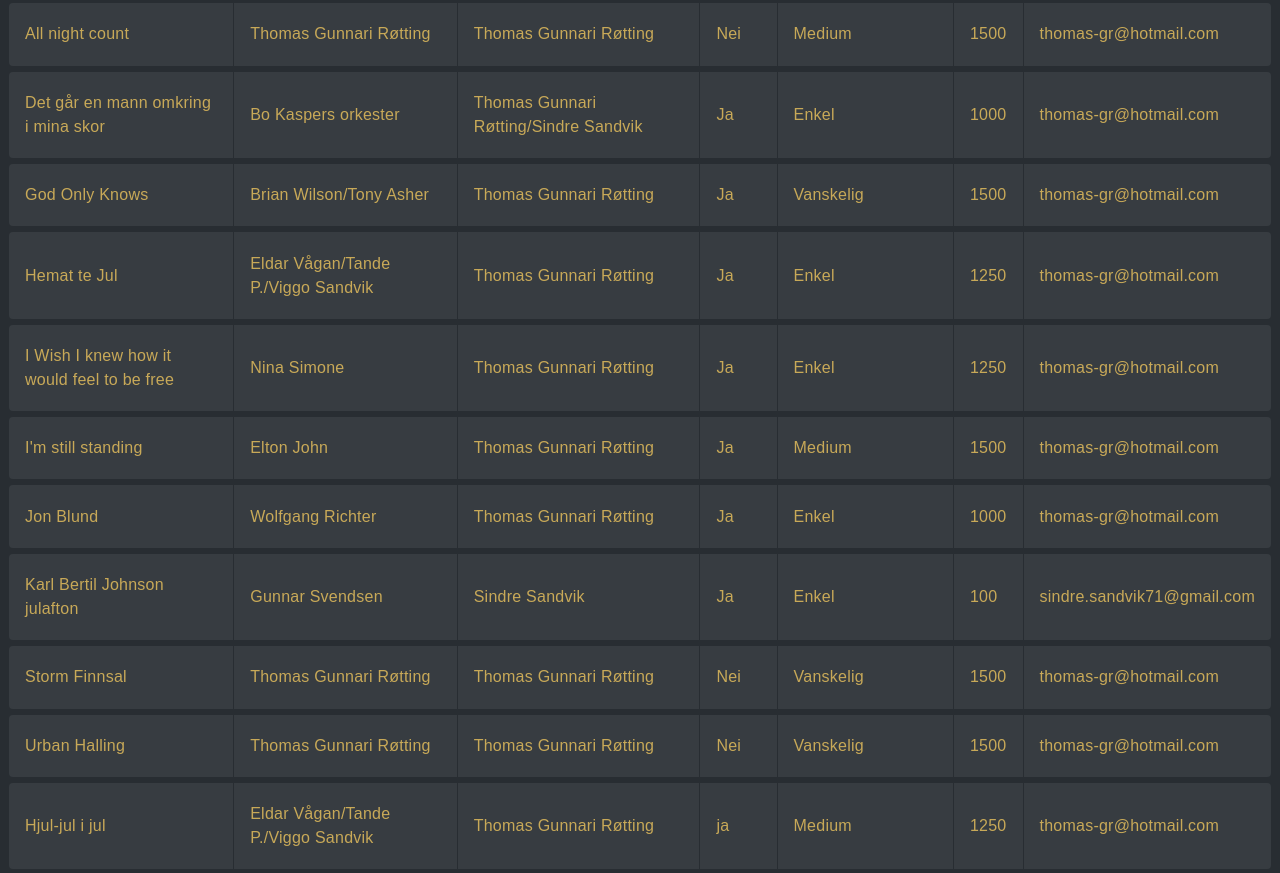
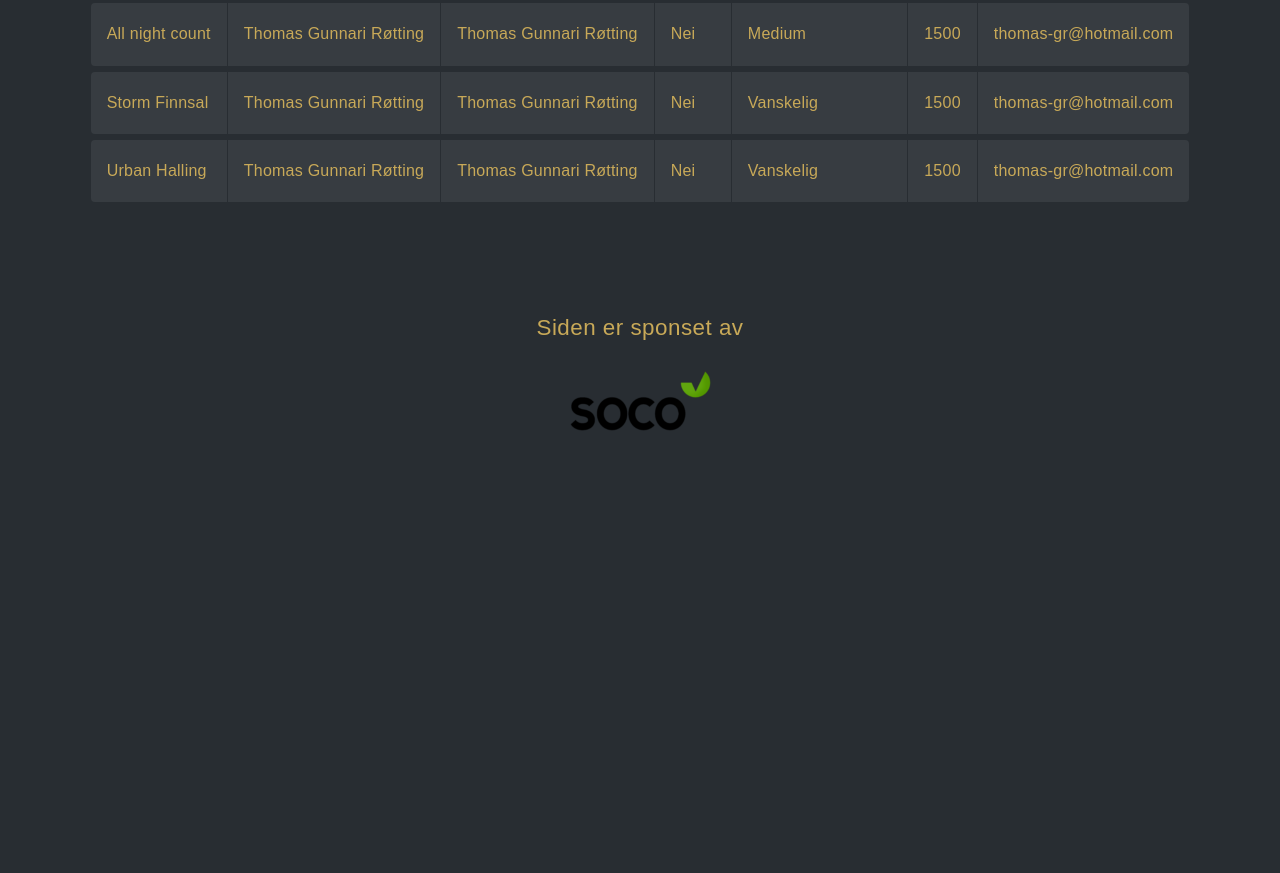
Before and after one commit to sindremusikk/nsa, a website: page docs/index.html in a window 1280 px wide. Shown: the part 496-1369 px from the top of the page. After the commit the page ends 998 px from the top, so only its background shows below. Drawn offline with Linux system fonts and the light colour scheme.

Commit message:
reduserte liste

```diff
--- a/docs/index.html
+++ b/docs/index.html
@@ -21,16 +21,8 @@
 <tbody>
 
 <tr><td>All night count</td><td>Thomas Gunnari Røtting </td><td>Thomas Gunnari Røtting </td><td>Nei</td><td>Medium</td><td>1500</td><td>thomas-gr@hotmail.com</td></tr>
-<tr><td>Det går en mann omkring i mina skor</td><td>Bo Kaspers orkester</td><td>Thomas Gunnari Røtting/Sindre Sandvik</td><td>Ja</td><td>Enkel</td><td>1000</td><td>thomas-gr@hotmail.com</td></tr>
-<tr><td>God Only Knows</td><td>Brian Wilson/Tony Asher</td><td>Thomas Gunnari Røtting</td><td>Ja</td><td>Vanskelig</td><td>1500</td><td>thomas-gr@hotmail.com</td></tr>
-<tr><td>Hemat te Jul</td><td>Eldar Vågan/Tande P./Viggo Sandvik</td><td>Thomas Gunnari Røtting</td><td>Ja</td><td>Enkel</td><td>1250</td><td>thomas-gr@hotmail.com</td></tr>
-<tr><td>I Wish I knew how it would feel to be free </td><td>Nina Simone</td><td>Thomas Gunnari Røtting</td><td>Ja</td><td>Enkel</td><td>1250</td><td>thomas-gr@hotmail.com</td></tr>
-<tr><td>I'm still standing</td><td>Elton John</td><td>Thomas Gunnari Røtting</td><td>Ja</td><td>Medium</td><td>1500</td><td>thomas-gr@hotmail.com</td></tr>
-<tr><td>Jon Blund</td><td>Wolfgang Richter</td><td>Thomas Gunnari Røtting</td><td>Ja</td><td>Enkel</td><td>1000</td><td>thomas-gr@hotmail.com</td></tr>
-<tr><td>Karl Bertil Johnson julafton</td><td>Gunnar Svendsen</td><td>Sindre Sandvik</td><td>Ja</td><td>Enkel</td><td>100</td><td>sindre.sandvik71@gmail.com</td></tr>
 <tr><td>Storm Finnsal</td><td>Thomas Gunnari Røtting</td><td>Thomas Gunnari Røtting</td><td>Nei</td><td>Vanskelig</td><td>1500</td><td>thomas-gr@hotmail.com</td></tr>
 <tr><td>Urban Halling</td><td>Thomas Gunnari Røtting </td><td>Thomas Gunnari Røtting</td><td>Nei</td><td>Vanskelig</td><td>1500</td><td>thomas-gr@hotmail.com</td></tr>
-<tr><td>Hjul-jul i jul</td><td>Eldar Vågan/Tande P./Viggo Sandvik</td><td>Thomas Gunnari Røtting</td><td>ja</td><td>Medium</td><td>1250</td><td>thomas-gr@hotmail.com</td></tr>
 
 
 </tbody>
```
